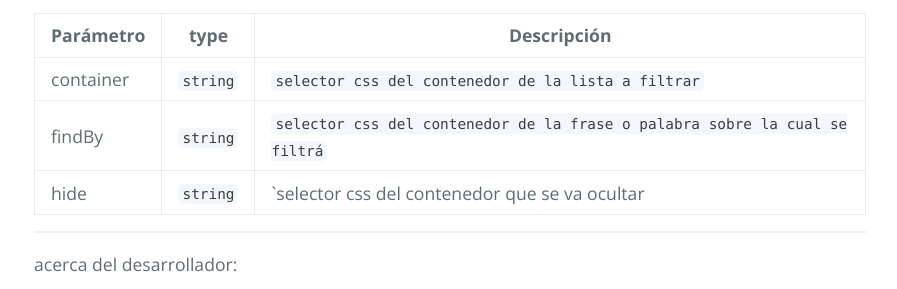
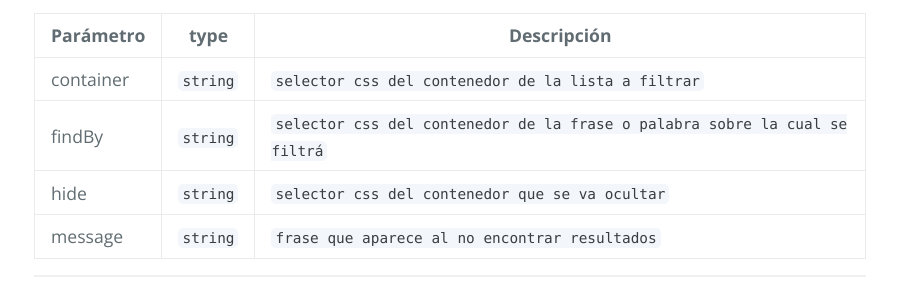
Before and after one commit to edwinandeka/jfilter, a plain HTML site: page index.html in a window 1280 px wide. Shown: the part 1916-2205 px from the top of the page, without its empty margins (190-1087 px from the left). Drawn offline with nearby package versions, Linux system fonts and the light colour scheme; grey boxes are pictures that could not be loaded.

Commit message:
Create gh-pages branch via GitHub

```diff
--- a/index.html
+++ b/index.html
@@ -113,7 +113,12 @@
 <tr>
 <td>hide</td>
 <td><code>string</code></td>
-<td>`selector css del contenedor que se va ocultar</td>
+<td><code>selector css del contenedor que se va ocultar</code></td>
+</tr>
+<tr>
+<td>message</td>
+<td><code>string</code></td>
+<td><code>frase que aparece al no encontrar resultados</code></td>
 </tr>
 </tbody>
 </table>
```
Also changed, not shown: params.json (+1 -1 lines).
